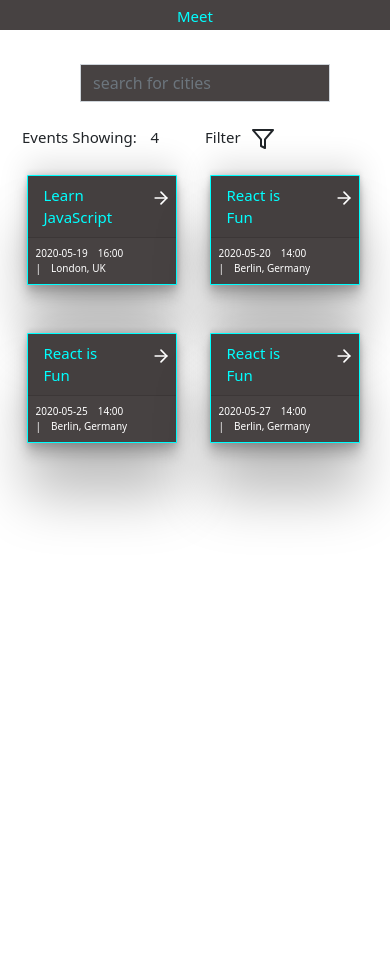
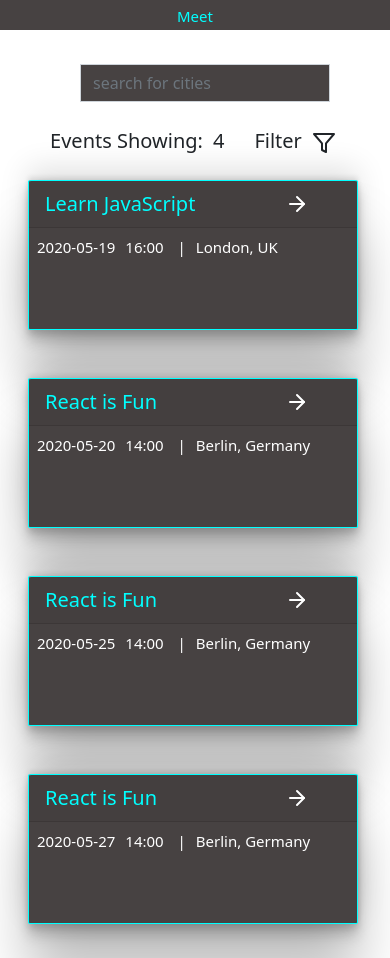
Before and after one commit to khurdt/meet-app, a React (Create React App) app: page / in a window 390 px wide. Before the commit the page ends 844 px from the top, so only its background shows below. Built offline with nearby package versions, Linux system fonts and the light colour scheme; what atatus-spa would draw is missing.

Commit message:
added function to get local storage data and added more css

```diff
--- a/src/components/App.css
+++ b/src/components/App.css
@@ -18,6 +18,13 @@
 
 .events-filter {
     font-size: 20px;
+    display: flex;
+    justify-content: center;
+}
+
+.event-showing {
+    padding-left: 10px;
+    padding-right: 100px;
 }
 
 .event-card {
@@ -74,78 +81,8 @@
     color: aqua;
 }
 
-@media all and (min-width: 473px) and (max-width: 750px) {
-    .event-card {
-        max-width: 200px;
-        height: fit-content;
-    }
-
-    .eventTitle {
-        font-size: 15px;
-    }
-
-    .time-location {
-        font-size: 10px;
-    }
-
-    .events-filter {
-        font-size: 15px;
-    }
-
-    .show-button {
-        height: 20px;
-        max-width: 30px;
-        margin-right: 15px;
+@media all and (max-width: 500px) {
+    .event-showing {
+        padding-right: 30px;
     }
 }
-
-
-@media all and (min-width: 372px) and (max-width: 473px) {
-    .event-card {
-        max-width: 150px;
-        height: fit-content;
-    }
-
-    .eventTitle {
-        font-size: 15px;
-    }
-
-    .time-location {
-        font-size: 10px;
-    }
-
-    .events-filter {
-        font-size: 15px;
-    }
-
-    .show-button {
-        height: 20px;
-        max-width: 30px;
-        margin-right: 15px;
-    }
-}
-
-@media all and (max-width: 372px) {
-    .event-card {
-        max-width: 220px;
-        height: fit-content;
-    }
-
-    .eventTitle {
-        font-size: 15px;
-    }
-
-    .time-location {
-        font-size: 10px;
-    }
-
-    .events-filter {
-        font-size: 15px;
-    }
-
-    .show-button {
-        height: 20px;
-        max-width: 30px;
-        margin-right: 15px;
-    }
-}
--- a/src/components/NumberOfEvents.jsx
+++ b/src/components/NumberOfEvents.jsx
@@ -90,16 +90,20 @@
             <Filter className='filter-modal-icon' onClick={() => { this.handleUpdateEvents() }} />
           </Modal.Footer>
         </Modal>
-        <Row className='mt-4'>
+        <Row>
           <Col>
             <div
-              className='events-filter'
+              className='events-filter mt-4'
               value={this.props.events.length}>
-              Events Showing: <span style={{ paddingLeft: '10px' }}>{this.props.events.length}</span>
+              Events Showing:
+              <div className='event-showing'>
+                {this.props.events.length}
+              </div>
+              Filter
+              <div style={{ paddingLeft: '10px' }}>
+                <Filter className='filter-icon' onClick={() => this.handleShow()} />
+              </div>
             </div>
-          </Col>
-          <Col xs={6} sm={5} md={3} lg={2}>
-            <div className='events-filter'>Filter<span style={{ paddingLeft: '10px' }}><Filter className='filter-icon' onClick={() => this.handleShow()} /></span></div>
           </Col>
         </Row>
       </>
--- a/src/components/api.jsx
+++ b/src/components/api.jsx
@@ -46,6 +46,12 @@
     return mockEvents;
   }
 
+  if (!navigator.onLine) {
+    const data = localStorage.getItem('lastEvents');
+    NProgress.done();
+    return data ? JSON.parse(data).events : [];;
+  }
+
   const token = await getAccessToken();
 
   if (token) {
```
